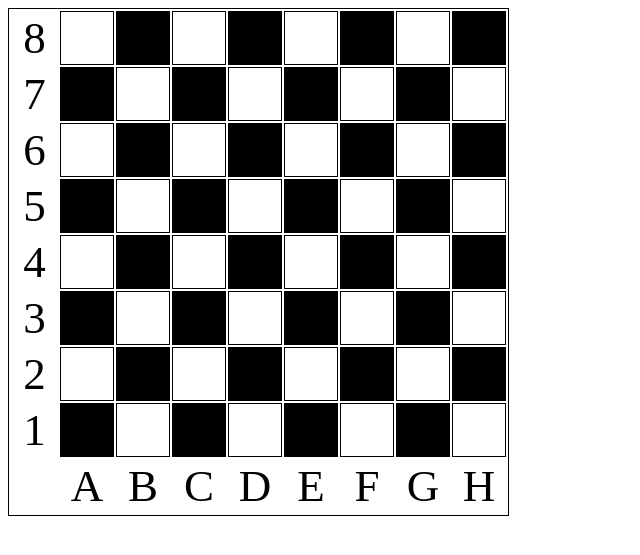
After one commit to SardorKhiva/php_praktikum, a PHP site: page /shahmat_doskasi.php in a window 1280 px wide. The commit adds this page. Shown: the top 555 px of the page, without its empty margins (0-640 px from the left). Run offline with PHP 8.4, Linux system fonts and the light colour scheme.

Commit message:
Sikllar boʻyicha vazifalar. 13 ta vazifa ishlandi.

```diff
--- /dev/null
+++ b/07_sikllar/shahmat_doskasi.php
@@ -0,0 +1,138 @@
+<!DOCTYPE html>
+<html lang="uz">
+<head>
+    <meta charset="UTF-8">
+    <title>Shahmat doskasi</title>
+    <style>
+        table {
+            border: 1px solid black;
+        }
+
+        .qora {
+            border: black 1px solid;
+            background-color: black;
+            height: 50px;
+            width: 50px;
+        }
+
+        .oq {
+            background-color: white;
+            border: black 1px solid;
+            height: 50px;
+            width: 50px;
+        }
+
+        .ch {
+            width: 45px;
+            height: 45px;
+            text-align: center;
+            font-size: 45px;
+        }
+
+    </style>
+
+</head>
+<body>
+<table>
+    <tr>
+        <td class="ch">8</td>
+        <td class="oq"></td>
+        <td class="qora"></td>
+        <td class="oq"></td>
+        <td class="qora"></td>
+        <td class="oq"></td>
+        <td class="qora"></td>
+        <td class="oq"></td>
+        <td class="qora"></td>
+    </tr>
+    <tr>
+        <td class="ch">7</td>
+        <td class="qora"></td>
+        <td class="oq"></td>
+        <td class="qora"></td>
+        <td class="oq"></td>
+        <td class="qora"></td>
+        <td class="oq"></td>
+        <td class="qora"></td>
+        <td class="oq"></td>
+    </tr>
+    <tr>
+        <td class="ch">6</td>
+        <td class="oq"></td>
+        <td class="qora"></td>
+        <td class="oq"></td>
+        <td class="qora"></td>
+        <td class="oq"></td>
+        <td class="qora"></td>
+        <td class="oq"></td>
+        <td class="qora"></td>
+    </tr>
+    <tr>
+        <td class="ch">5</td>
+        <td class="qora"></td>
+        <td class="oq"></td>
+        <td class="qora"></td>
+        <td class="oq"></td>
+        <td class="qora"></td>
+        <td class="oq"></td>
+        <td class="qora"></td>
+        <td class="oq"></td>
+    </tr>
+    <tr>
+        <td class="ch">4</td>
+        <td class="oq"></td>
+        <td class="qora"></td>
+        <td class="oq"></td>
+        <td class="qora"></td>
+        <td class="oq"></td>
+        <td class="qora"></td>
+        <td class="oq"></td>
+        <td class="qora"></td>
+    </tr>
+    <tr>
+        <td class="ch">3</td>
+        <td class="qora"></td>
+        <td class="oq"></td>
+        <td class="qora"></td>
+        <td class="oq"></td>
+        <td class="qora"></td>
+        <td class="oq"></td>
+        <td class="qora"></td>
+        <td class="oq"></td>
+    </tr>
+    <tr>
+        <td class="ch">2</td>
+        <td class="oq"></td>
+        <td class="qora"></td>
+        <td class="oq"></td>
+        <td class="qora"></td>
+        <td class="oq"></td>
+        <td class="qora"></td>
+        <td class="oq"></td>
+        <td class="qora"></td>
+    </tr>
+    <tr>
+        <td class="ch">1</td>
+        <td class="qora"></td>
+        <td class="oq"></td>
+        <td class="qora"></td>
+        <td class="oq"></td>
+        <td class="qora"></td>
+        <td class="oq"></td>
+        <td class="qora"></td>
+        <td class="oq"></td>
+    </tr>
+    <tr>
+        <td class="ch"></td>
+        <td class="ch">A</td>
+        <td class="ch">B</td>
+        <td class="ch">C</td>
+        <td class="ch">D</td>
+        <td class="ch">E</td>
+        <td class="ch">F</td>
+        <td class="ch">G</td>
+        <td class="ch">H</td>
+    </tr>
+</table>
+</body>
+</html>
```
Also changed, not shown: 07_sikllar/WHILE va DO-WHILE masalalari.php (added, +353 -0 lines), 07_sikllar/shahmat_doskasi_2.php (renamed from 02_operatorlar/shahmat_doskasi.html, +29 -47 lines).
